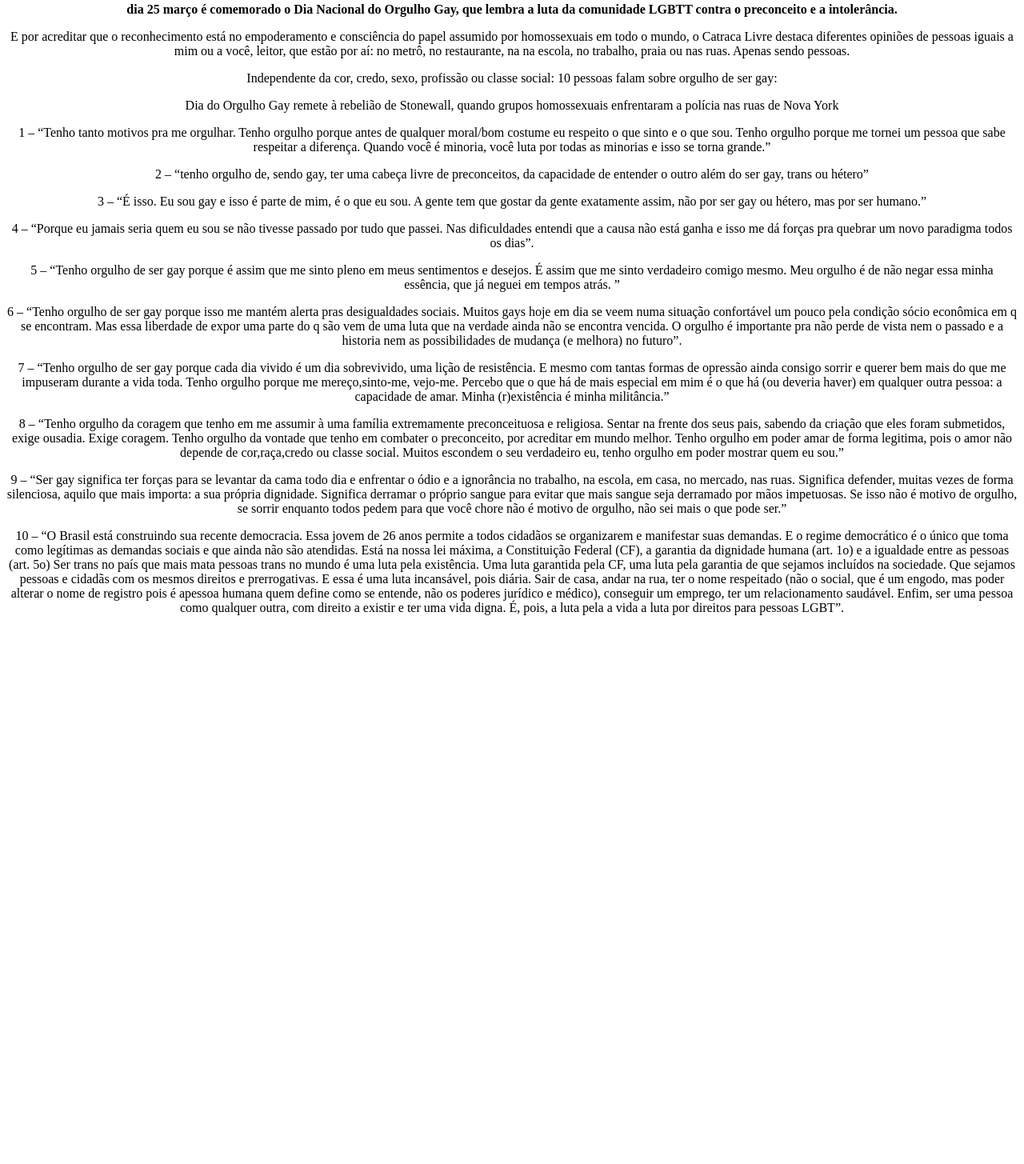
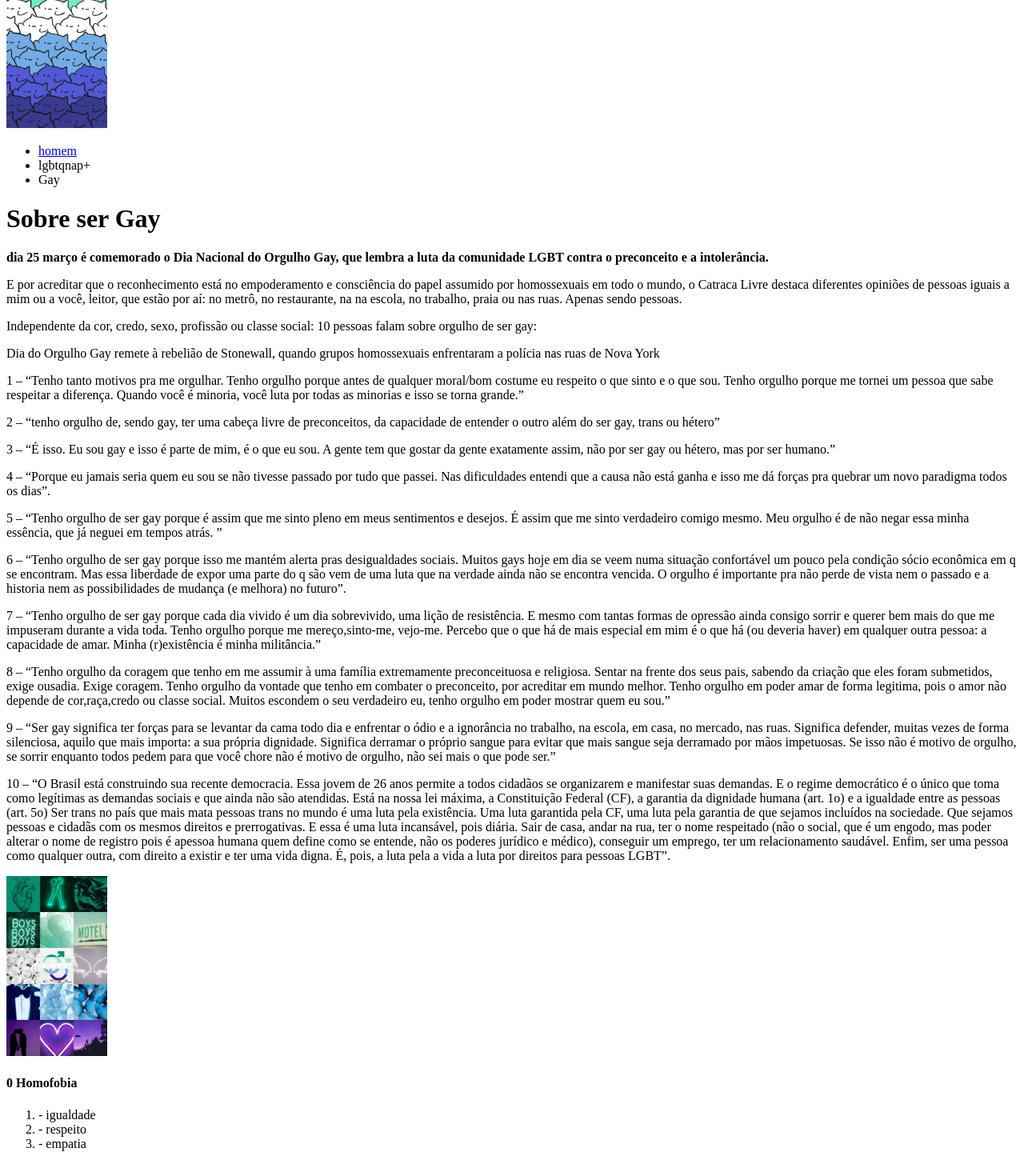
Before and after one commit to Michelzinho2007/MichelHTML, a plain HTML site: page index.html in a window 1280 px wide. Shown: the part 122-1577 px from the top of the page at 80% size. Before the commit the page ends 907 px from the top, so only its background shows below. Drawn offline with Linux system fonts and the light colour scheme.

Commit message:
atualização

```diff
--- a/index.html
+++ b/index.html
@@ -1,26 +1,28 @@
-
 <!DOCTYPE html>
 <html>
 <head>
     <meta charset="utf-8">
     <meta name="viewport" content="width=device-width, initial-scale=1">
-    <title>Sobre ser Gay</title>
-    <style >
-        P{
-            text-align: center;text-size: 56px;
-        }
-h1{text-align: center;color: red; font-size: 50px;
+    <title> Sobre ser gay</title>
+<link rel="stylesheet" type="text/css" href="style.css">
 
-}
-
-</style>
 
 </head>
 <body>
+    <header>
+        <img src="gay.jpeg" style: width="10%">
+        <nav>
+            <ul>
+                <li> <a href="/">  homem </a> </li>
+                <li> lgbtqnap+</li>
+                <li> Gay</li>
+            </ul>
+        </nav>
+    </header>
 
 <h1>Sobre ser Gay</h1>
  <p> <strong>dia 25 março é comemorado o Dia Nacional do Orgulho Gay, que
-lembra a luta da comunidade LGBTT contra o preconceito e a
+lembra a luta da comunidade LGBT contra o preconceito e a
 intolerância.</p> </strong>
 <p> E por acreditar que o reconhecimento está no empoderamento e
 consciência do papel assumido por homossexuais em todo o mundo,
@@ -95,5 +97,13 @@ saudável. Enfim, ser uma pessoa como qualquer outra, com direito a
 existir e ter uma vida digna. É, pois, a luta pela a vida a luta por
 direitos para pessoas LGBT”.</p>
 
+<img src="gay flag wallpaper.jpeg" style: width="10%">
+<h4> 0 Homofobia </h4>
+    <ol>
+        <li> - igualdade</li>
+        <li>- respeito </li>
+        <li>- empatia </li>
+    </ol>
+
 </body>
 </html>
```
Also changed, not shown: gay flag wallpaper.jpeg (added), gay.jpeg (added).
